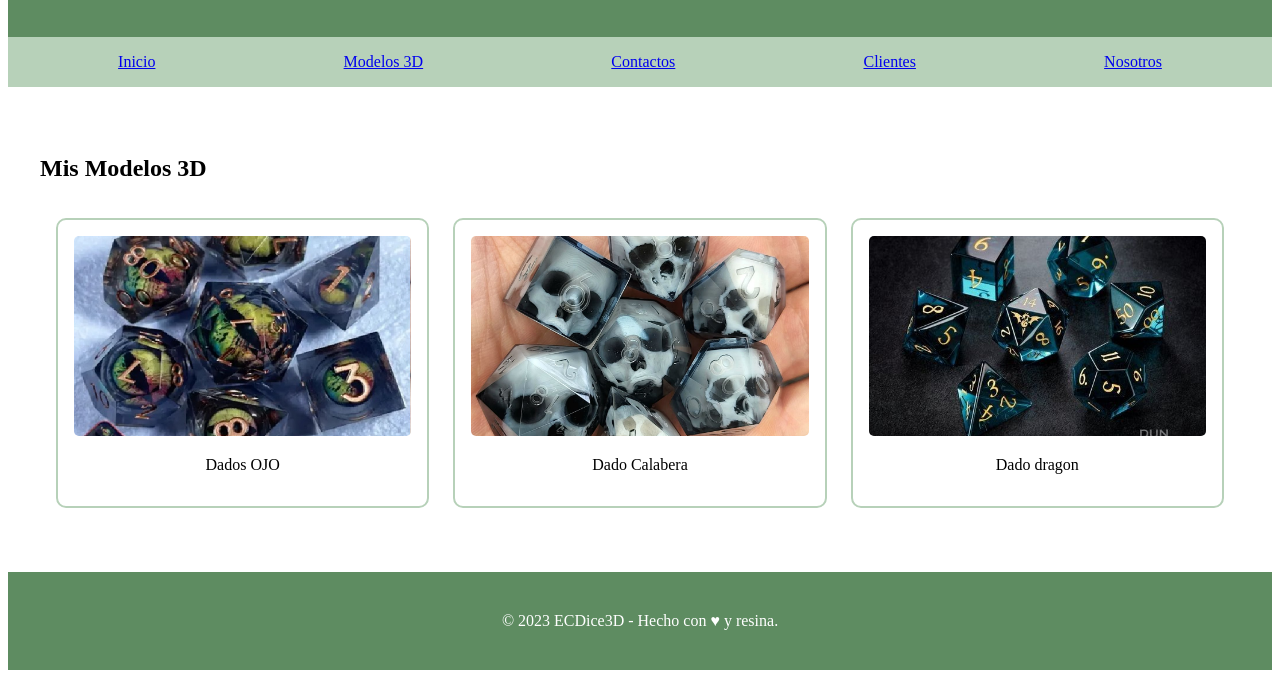
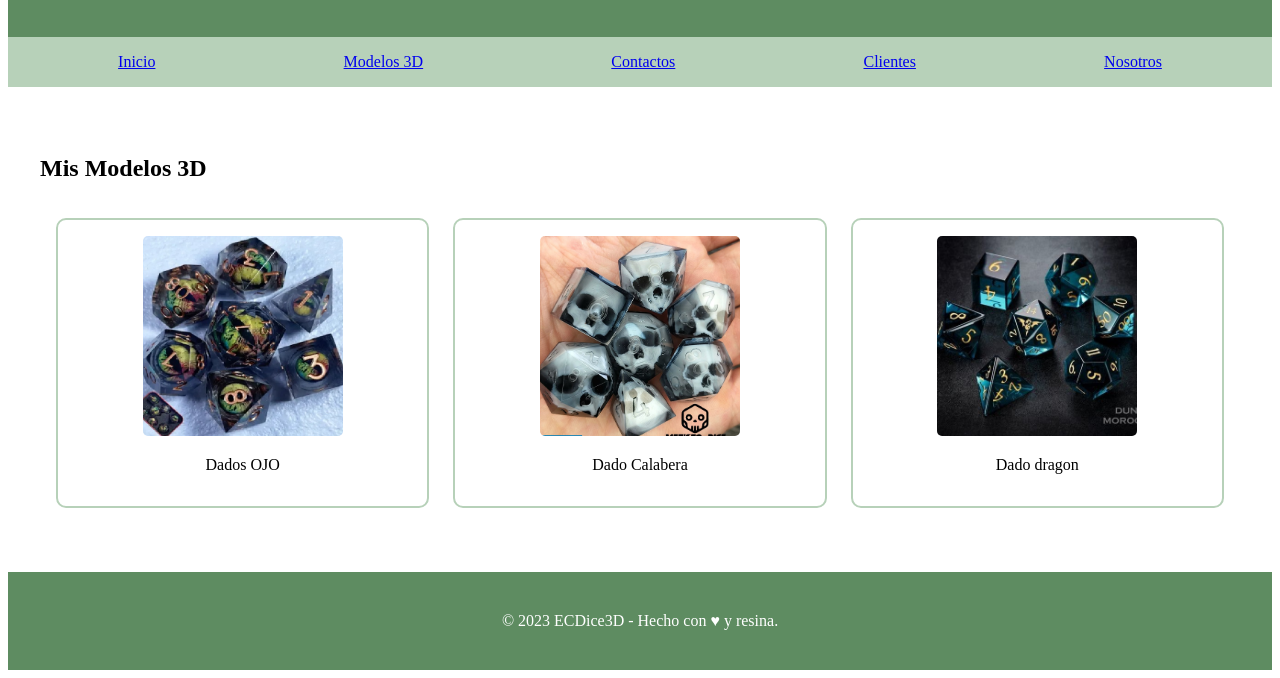
Before and after one commit to EmanuelCabrera973/tp-practica-1, a plain HTML site: page modelos.html in a window 1280 px wide. Shown: the part 133-811 px from the top of the page. Drawn offline with Linux system fonts and the light colour scheme; files whose address does not match are found by name.

Commit message:
correcciones y agregados de clases

```diff
--- a/CSS/style.css
+++ b/CSS/style.css
@@ -23,14 +23,22 @@ section {
     padding: 1rem;
     text-align: center;
     border-radius: 10px;
-    background-color: whit
+    background-color: white
 }
 .modelo img {
-    width: 100%;
+    width: 200px;
     height: 200px;
     object-fit: cover;
     border-radius: 5px;
     transition: transform 0.3s;
+}
+.modelo img:hover {
+    transform: scale(1.05);  /* Ejemplo: agrandar imagen al pasar el mouse */
+}
+img {
+    max-width: 300px;
+    height: 300px;
+    border-radius: 10px;
 }
 form {
     display: flex;
@@ -47,3 +55,7 @@ nav ul {
     padding: 1rem;
     margin: 0;
 }
+.contacto {
+    text-align: center;
+    margin: 0 auto;
+}
--- a/JS/script.js
+++ b/JS/script.js
@@ -6,7 +6,7 @@ document.getElementById('form-contacto').addEventListener('submit', function(e)
     this.reset();
 });
 
-// Mostrar textarea "Otro"
+// Mostrar caja de texto "Otro"
 document.getElementById('como-enteraste').addEventListener('change', function() {
     const otroEspecifique = document.getElementById('otro-especifique');
     otroEspecifique.style.display = this.value === 'otro' ? 'block' : 'none';
```
Also changed, not shown: contacto.html (+4 -1 lines), index.html (+2 -0 lines).
